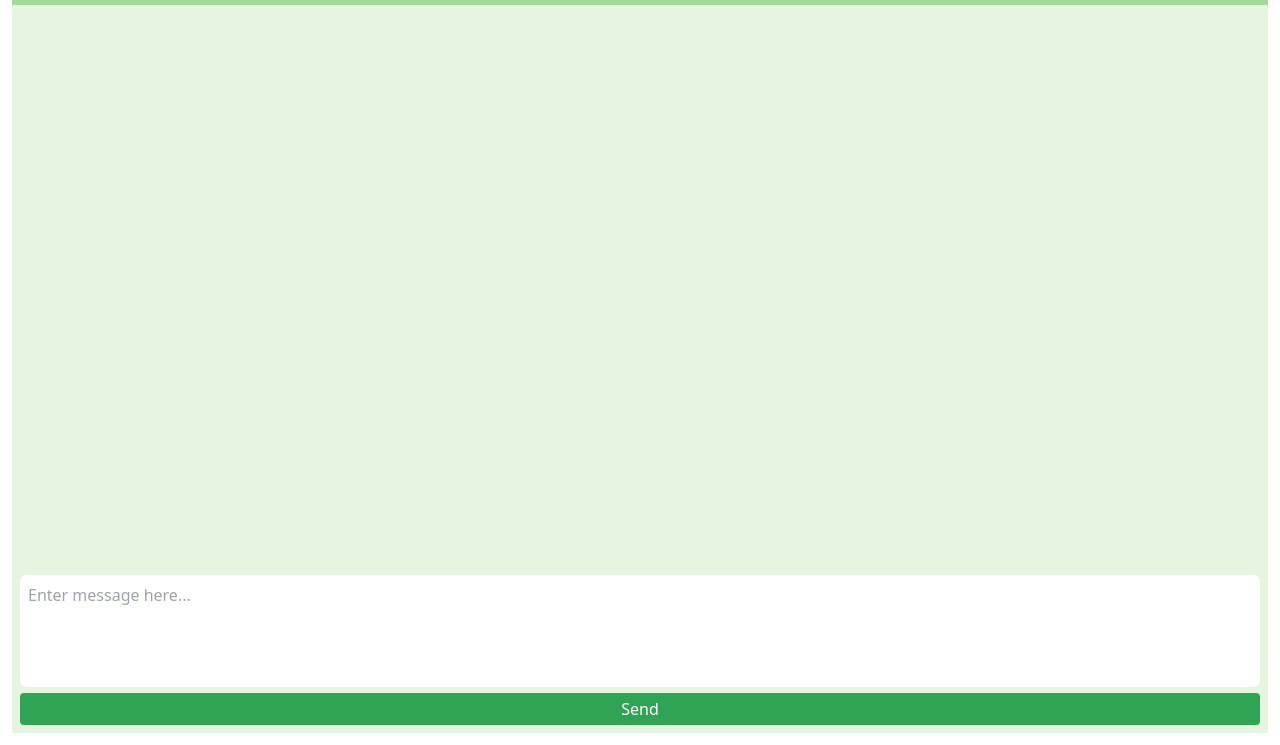
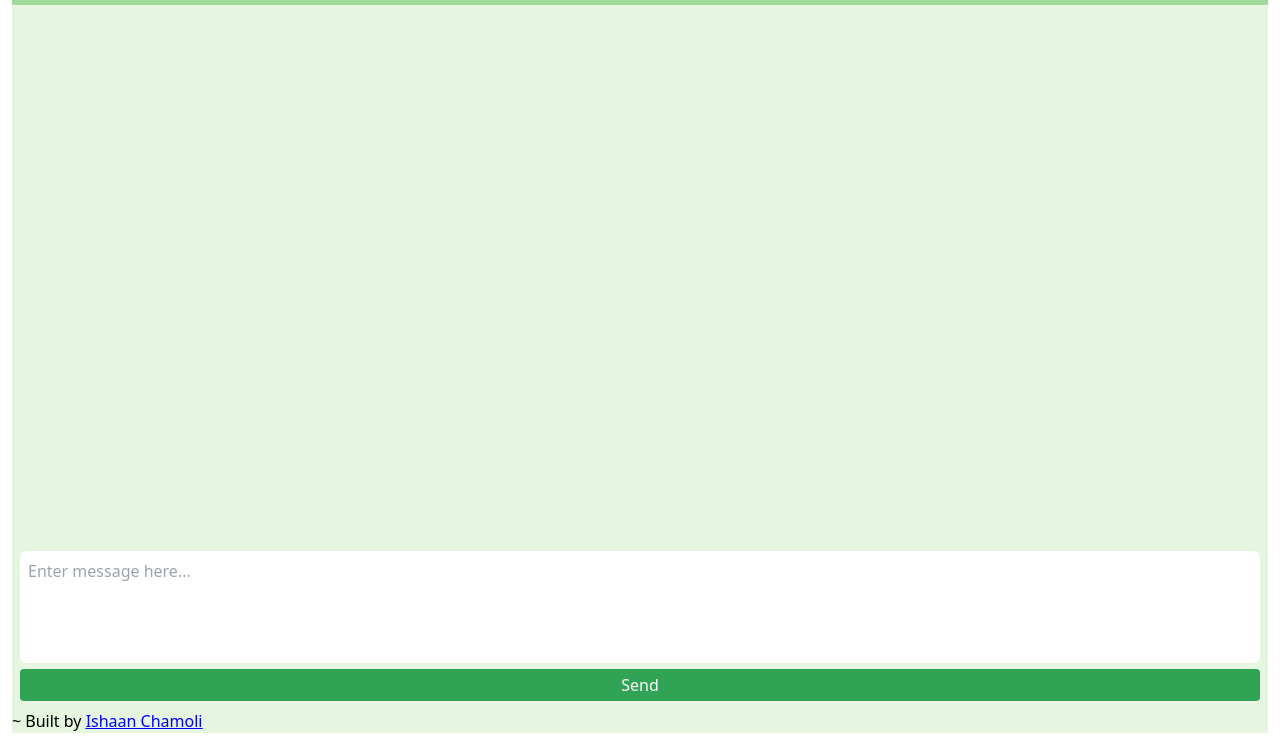
Before and after one commit to IshaanChamoli/PirateGemini, a website built with Vite: page index.html in a window 1280 px wide. Shown: the part 63-808 px from the top of the page. Built offline with nearby package versions, Linux system fonts and the light colour scheme; some packages are replaced by stand-ins of ours; no server answers.

Commit message:
Add name at the bottom

```diff
--- a/index.html
+++ b/index.html
@@ -38,9 +38,7 @@
           <button class="w-full p-1 bg-gemDeep rounded text-white" type="submit">Send</button>
          </form>
 
-
-
-
+    <p class="text-right italic">~ Built by <span style="color:blue"><u><a href="https://www.ishaanchamoli.com" target="_blank">Ishaan Chamoli</a></u></span>&nbsp;&nbsp;&nbsp;&nbsp;&nbsp;</p>
     </main>
     <script type="module" src="/main.js"></script>
   </body>
```
